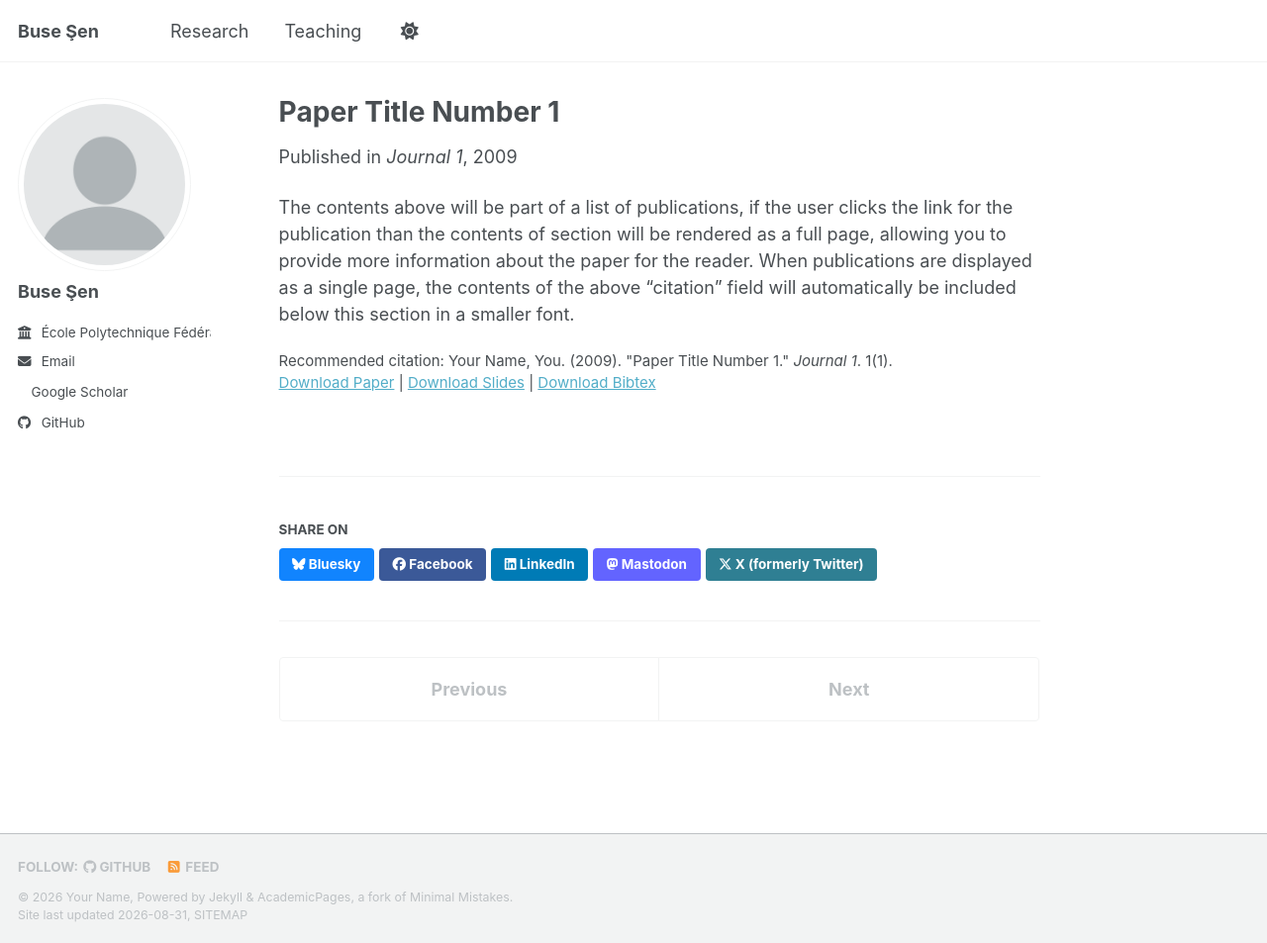
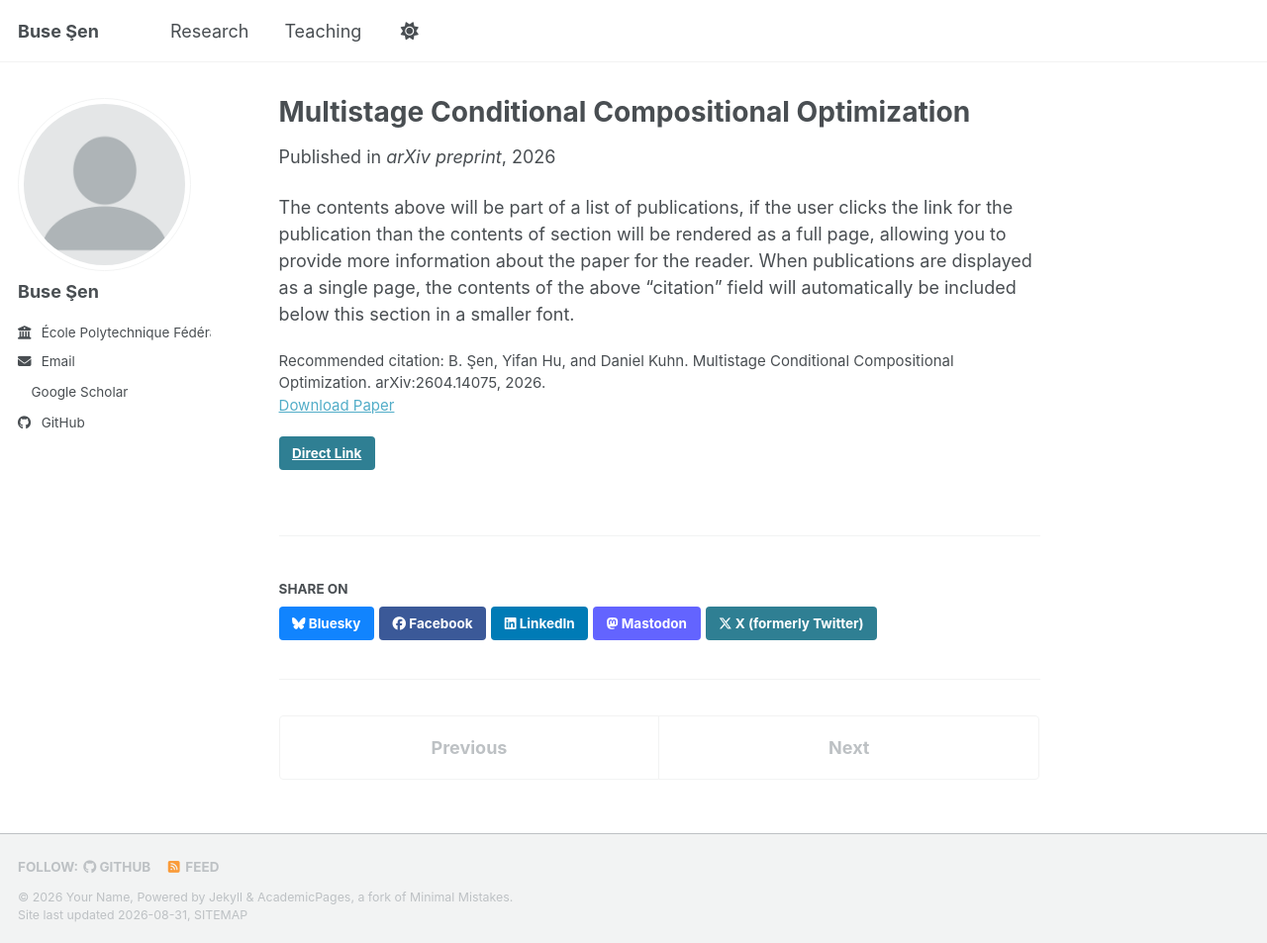
Before and after one commit to busesen/busesen.github.io, a Jekyll site: the page built from _publications/2009-10-01-paper-title-number-1.md, in a window 1280 px wide and 953 px high. Shown: the whole window at 99% size. Built offline with Jekyll 4.4.1, drawn with Linux system fonts in a browser that asks for light colours; a style sheet for code colours, icons or effects is not loaded.

Commit message:
Update 2009-10-01-paper-title-number-1.md

```diff
--- a/_publications/2009-10-01-paper-title-number-1.md
+++ b/_publications/2009-10-01-paper-title-number-1.md
@@ -1,14 +1,13 @@
 ---
-title: "Paper Title Number 1"
+title: "Multistage Conditional Compositional Optimization"
 collection: publications
 category: manuscripts
-permalink: /publication/2009-10-01-paper-title-number-1
-excerpt: 'This paper is about the number 1. The number 2 is left for future work.'
-date: 2009-10-01
-venue: 'Journal 1'
-slidesurl: 'https://academicpages.github.io/files/slides1.pdf'
-paperurl: 'https://academicpages.github.io/files/paper1.pdf'
-bibtexurl: 'https://academicpages.github.io/files/bibtex1.bib'
-citation: 'Your Name, You. (2009). &quot;Paper Title Number 1.&quot; <i>Journal 1</i>. 1(1).'
+permalink: /publication/multistage-conditional-compositional-optimization
+date: 2026-04-20
+venue: "arXiv preprint"
+link: "https://arxiv.org/abs/2604.14075"
+paperurl: "https://arxiv.org/pdf/2604.14075"
+authors: '<span class="author-me">B. Şen</span>, Yifan Hu, and Daniel Kuhn'
+citation: "B. Şen, Yifan Hu, and Daniel Kuhn. Multistage Conditional Compositional Optimization. arXiv:2604.14075, 2026."
 ---
 The contents above will be part of a list of publications, if the user clicks the link for the publication than the contents of section will be rendered as a full page, allowing you to provide more information about the paper for the reader. When publications are displayed as a single page, the contents of the above "citation" field will automatically be included below this section in a smaller font.
```
